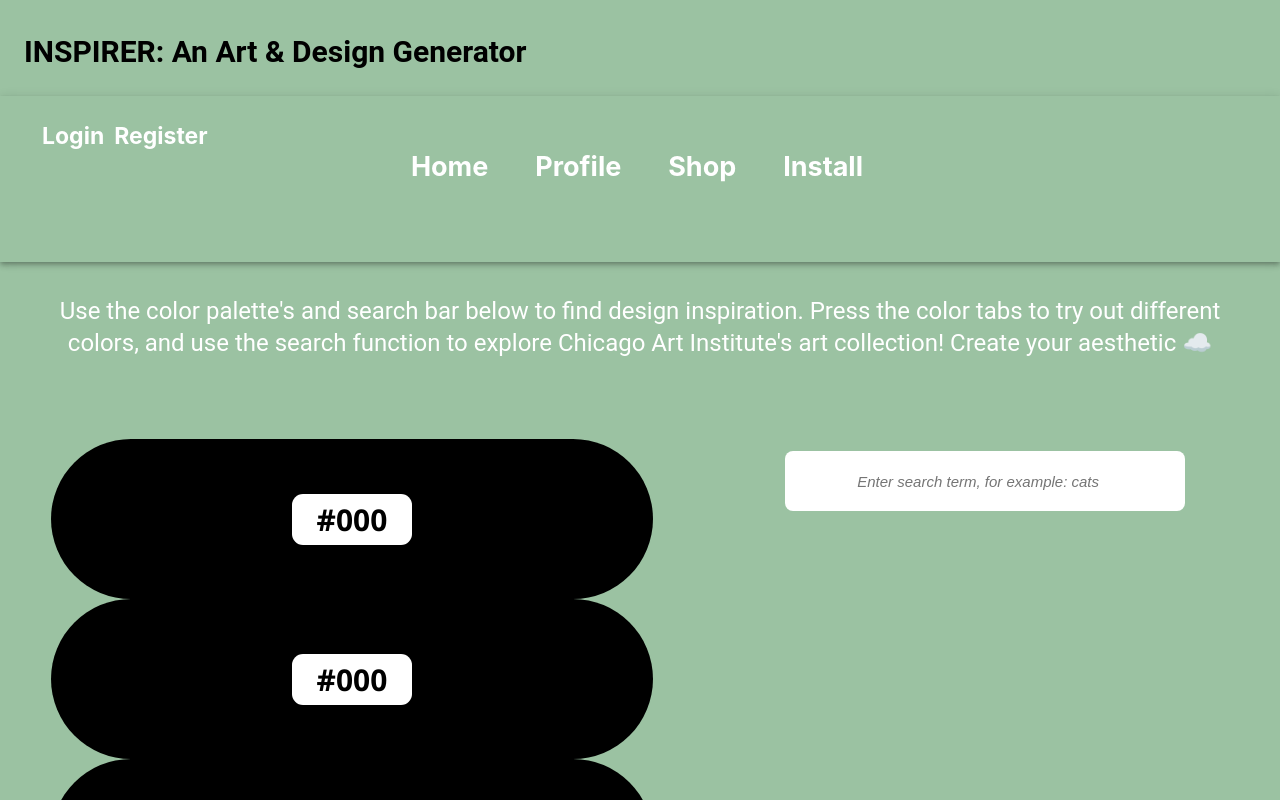
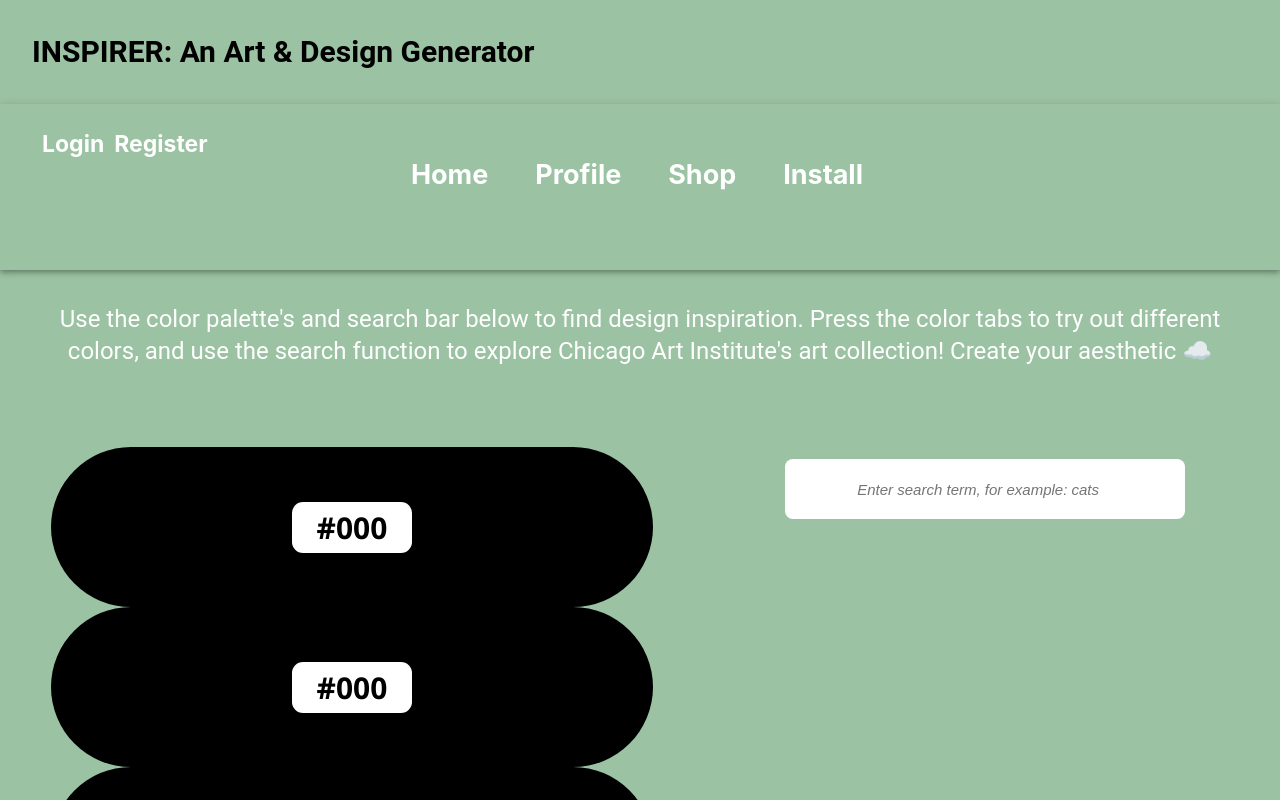
Before and after one commit to LisaTLe/Inspirer-app, a React (Create React App) app in the folder client/: page / in a window 1280 px wide. Shown: the top 800 px of the page. Built offline with nearby package versions, Linux system fonts and the light colour scheme.

Commit message:
margins fixed

```diff
--- a/client/src/components/navbar.js
+++ b/client/src/components/navbar.js
@@ -37,8 +37,8 @@ export default function Navbar() {
       <Box
         className="title"
         pt={4}
-        pl={3}
-        pb={3}
+        pl={4}
+        pb={4}
         style={{ backgroundColor: "#9BC2A2"}}
       >
         <Typography variant="h5" align="left" style={{fontWeight: "bold", fontSize: 30}}>
```
